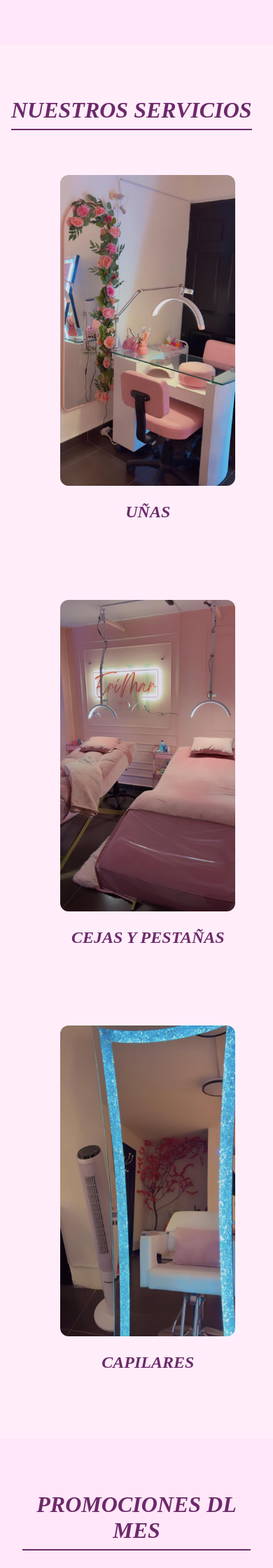
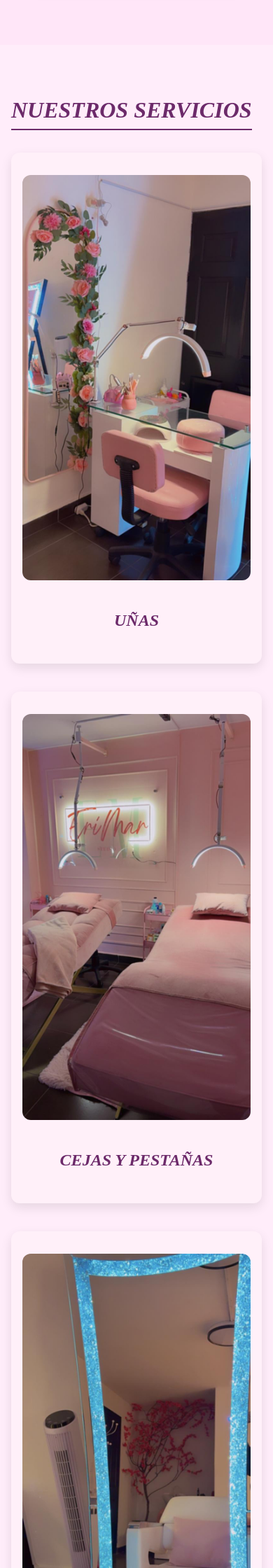
Before and after one commit to diz3ty/EriMar_Studio_Web, a Flask app: page / in a window 390 px wide; the page is wider, and only the part inside the window is pictured. Shown: the part 1838-4078 px from the top of that part at 70% size. Run offline with Flask 3, Linux system fonts and the light colour scheme.

```diff
--- a/app.py
+++ b/app.py
@@ -30,5 +30,5 @@ def servicio_cejas():
 def promociones():
     return render_template('promociones.html')
 
-# if __name__ == "__main__":
+#if __name__ == "__main__":
 #    app.run(debug=True)
--- a/static/css/styles.css
+++ b/static/css/styles.css
@@ -326,6 +326,8 @@ main {
   justify-content: center;
   gap: 2rem;
   flex-wrap: wrap;
+  overflow: visible;
+  position: relative
 }
 
 .promo-card {
@@ -338,11 +340,16 @@ main {
   display: flex;
   flex-direction: column;
   align-items: center;
-  transition: transform 0.3s ease;
+  transition: transform 0.5s ease, box-shadow 0.5s ease, background-color 0.5s ease;
+  will-change: transform;
+  transform-origin: center center;
 }
 
 .promo-card:hover {
-  transform: translateY(-5px);
+  transform: scale(3) translateY(-5px);
+  box-shadow: 0 20px 40px rgba(0, 0, 0, 0.2);
+  background-color: #fff0f9;
+  z-index: 999;
 }
 
 .promo-card img {
@@ -352,10 +359,6 @@ main {
   object-fit: contain;
   border-radius: 8px;
   margin-bottom: 1rem;
-}
-
-.promo-card:hover {
-  transform: translateY(-5px);
 }
 
 .promo-card h3 {
@@ -670,21 +673,28 @@ main {
 
   .servicios-container {
     flex-direction: column;
-    align-items: center;
-    gap: 2rem;
+    align-items: stretch;
+    gap: 2.5rem;
   }
 
   .servicio {
-    max-width: 90%;
+    width: 100%;
+    max-width: 100%;
+    padding: 2rem 1rem;
+    box-sizing: border-box;
+    background-color: #fff0f9;
+    border-radius: 12px;
+    box-shadow: 0 6px 16px rgba(0, 0, 0, 0.1);
     margin: 0 auto;
     text-align: center;
   }
 
   .servicio img {
-    display: block;
-    margin: 0 auto;
     width: 100%;
-    max-width: 250px;
+    max-width: 100%;
+    height: auto;
+    margin-bottom: 1rem;
+    border-radius: 12px;
   }
 
   .servicio h3 {
```
Also changed, not shown: static/css/service_promo_styles.css (+7 -2 lines).
